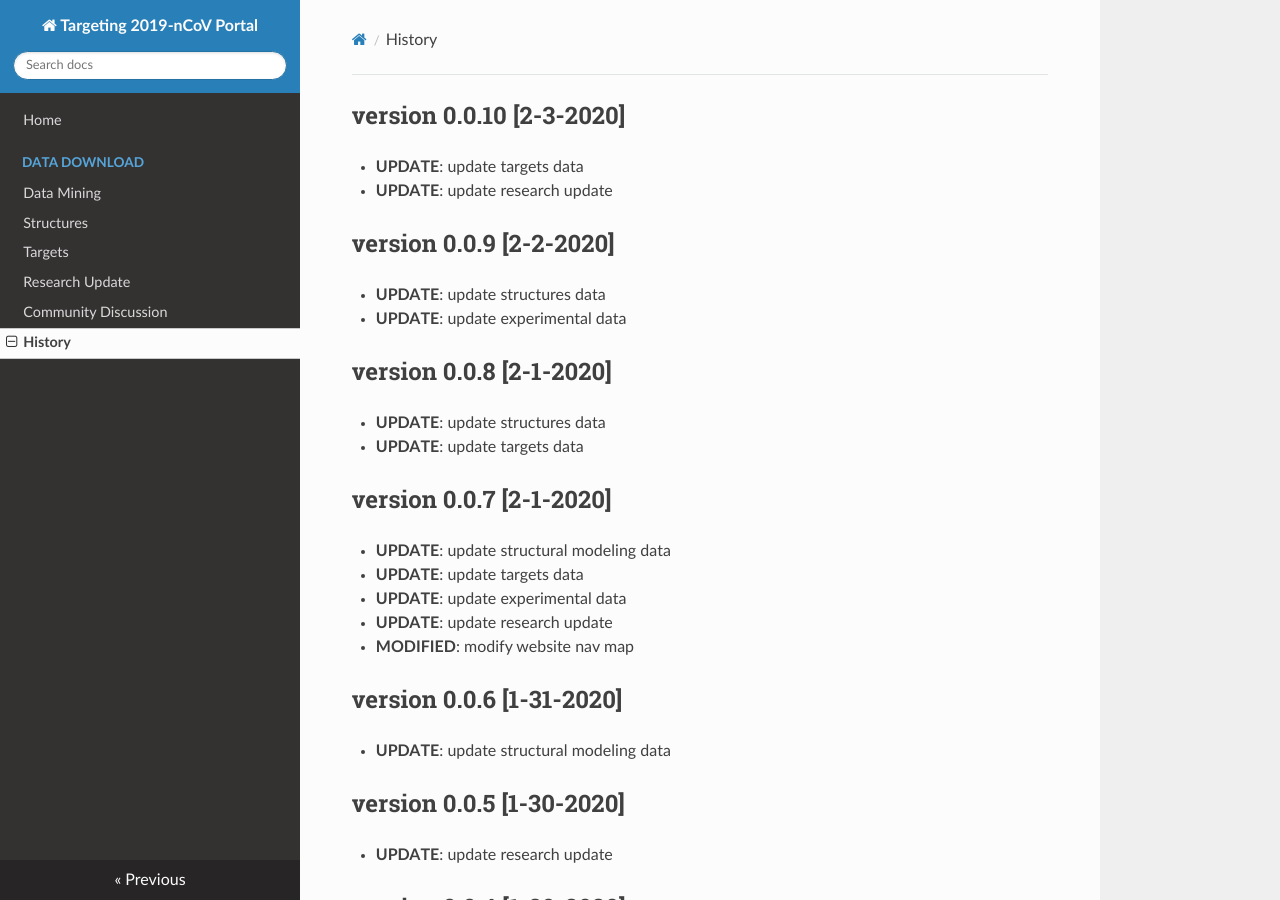
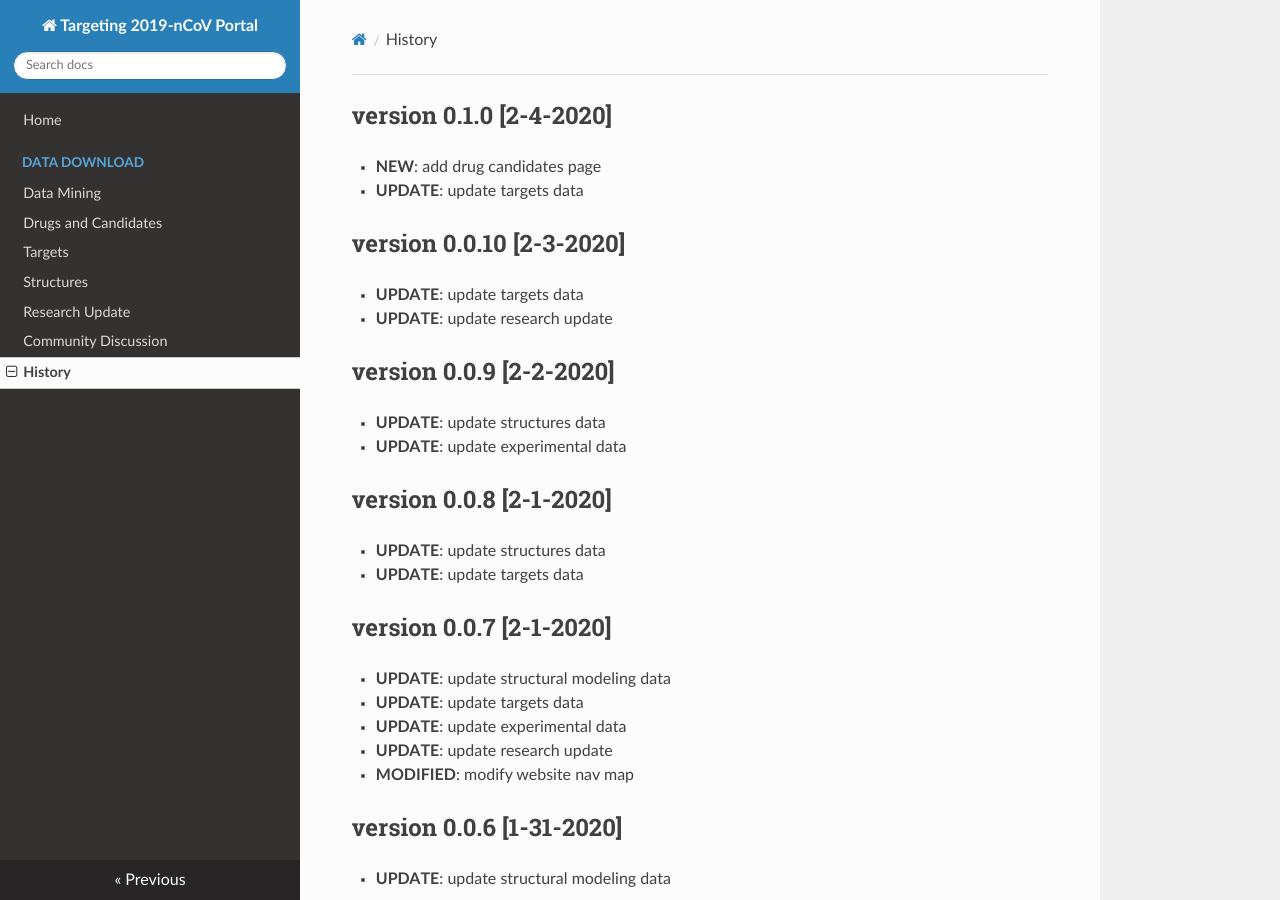
Before and after one commit to GHDDI-AILab/Targeting2019-nCoV, an MkDocs documentation site: the page built from docs/history.md, in a window 1280 px wide and 900 px high. Built offline with MkDocs 1.6.1, drawn with Linux system fonts in a browser that asks for light colours; nearby versions of some CDN libraries.

Commit message:
fix format faults in drug_candidates.md & nCov_Targets.md; update mkdocs.yml & history.md

```diff
--- a/docs/history.md
+++ b/docs/history.md
@@ -1,3 +1,7 @@
+## version 0.1.0 [2-4-2020]
+* **NEW**: add drug candidates page
+* **UPDATE**: update targets data
+
 ## version 0.0.10 [2-3-2020]
 * **UPDATE**: update targets data
 * **UPDATE**: update research update
--- a/mkdocs.yml
+++ b/mkdocs.yml
@@ -12,8 +12,9 @@ nav:
     - Home: index.md
     - Data Download:
       - Data Mining: CoV_Experiment_Data.md
+      - Drugs and Candidates: drug_candidates.md
+      - Targets: nCov_Targets.md
       - Structures: nCov_Structures.md
-      - Targets: nCov_Targets.md
       - Research Update: research_progress.md
     - Community Discussion: contact_us.md
     - History: history.md
```
Also changed, not shown: docs/drug_candidates.md (+1 -0 lines), docs/nCov_Targets.md (+1 -1 lines).
